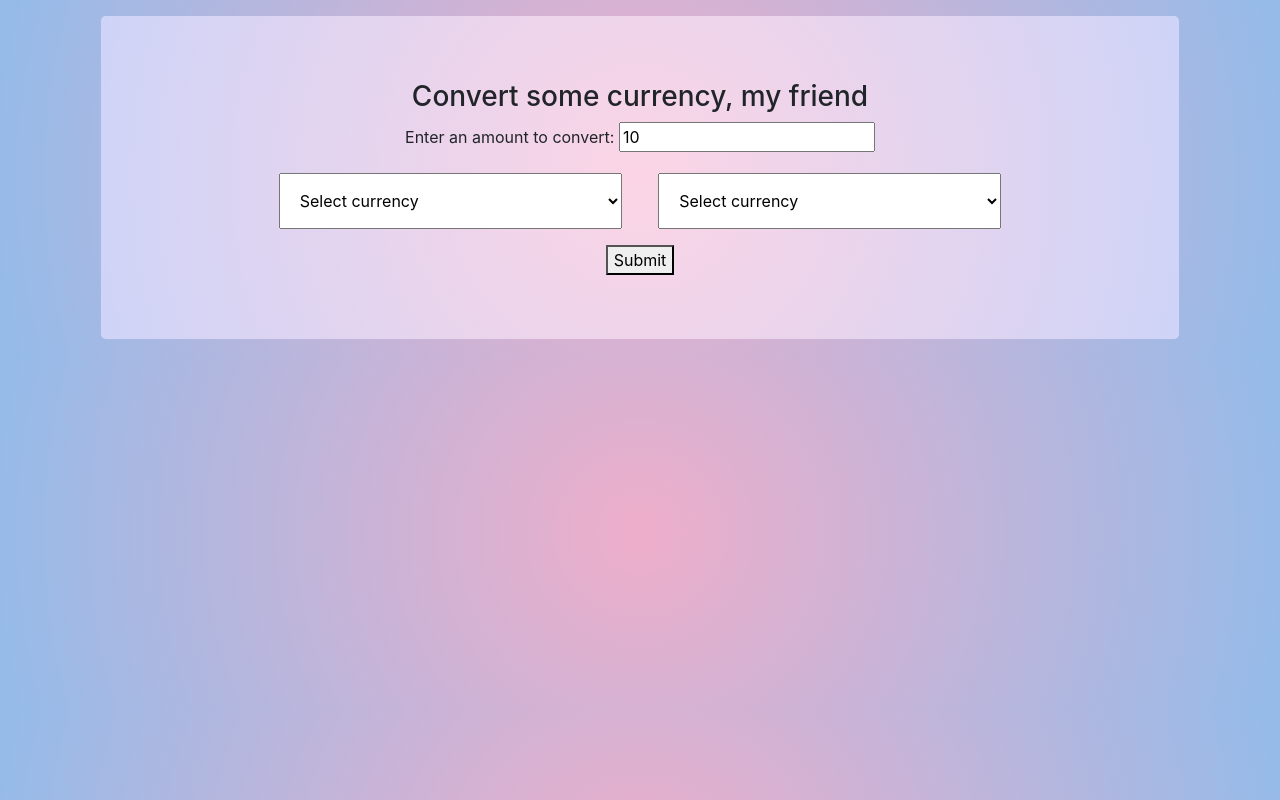
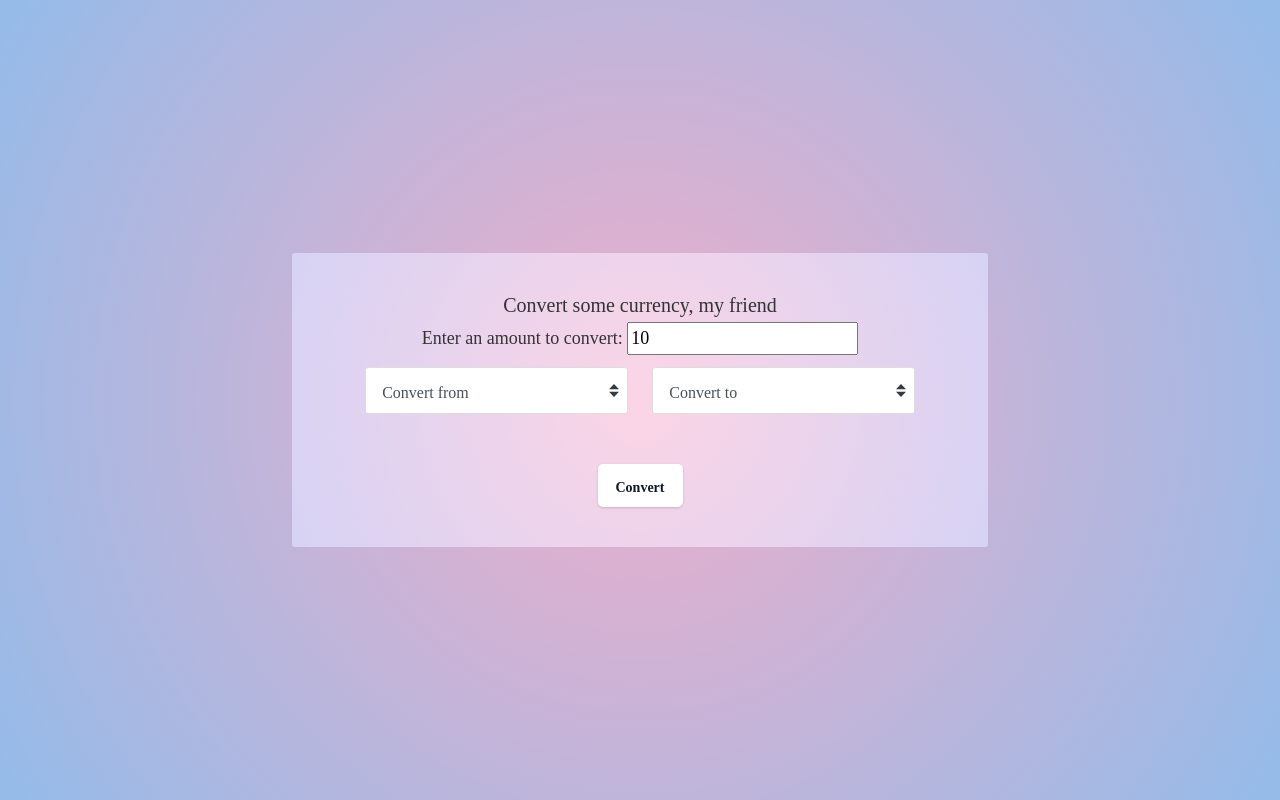
Before and after one commit to anton3ch/currency-exchange, a website built with webpack: page src/index.html in a window 1280 px wide. Built offline with nearby package versions, Linux system fonts and the light colour scheme.

Commit message:
add styling for dropdown and button

```diff
--- a/src/css/styles.css
+++ b/src/css/styles.css
@@ -1,4 +1,18 @@
+@import url('https://fonts.googleapis.com/css2?family=Noto+Serif+Oriya&display=swap');
+html {
+  height: 100%;
+  font-size: 62.5%;
+}
+
 body {
+  height: 100%;
+  display: flex;
+  align-items: center;
+  justify-content: center;
+  text-align: center;
+  font-size: 1.8rem;
+  color: #333;
+  font-family: 'Noto Serif Oriya', serif;
   background: rgb(238,174,202);
   background: radial-gradient(circle, rgba(238,174,202,1) 0%, rgba(148,187,233,1) 100%);
 }
@@ -11,3 +25,67 @@ body {
 .hidden {
   display: none;
 }
+
+
+
+
+/* CSS */
+.button-38 {
+  background-color: #FFFFFF;
+  border: 0;
+  border-radius: .5rem;
+  box-sizing: border-box;
+  color: #111827;
+  font-size: .875rem;
+  margin-top: 40px;
+  font-size: 1.4rem;
+  font-weight: 600;
+  line-height: 1.25rem;
+  padding: 1.25rem 1.8rem;
+  padding-top: 1.8rem;
+  text-align: center;
+  text-decoration: none #D1D5DB solid;
+  box-shadow: 0 1px 3px 0 rgba(0, 0, 0, 0.1), 0 1px 2px 0 rgba(0, 0, 0, 0.06);
+  cursor: pointer;
+  user-select: none;
+  -webkit-user-select: none;
+  touch-action: manipulation;
+}
+
+.button-38:hover {
+  background-color: rgb(249,250,251);
+}
+
+.button-38:focus {
+  outline: 2px solid transparent;
+  outline-offset: 2px;
+}
+
+.button-38:focus-visible {
+  box-shadow: none;
+}
+
+.custom-select {
+  -webkit-appearance: none;
+  -moz-appearance: none;
+  appearance: none;
+  height: 47px;
+  padding: 10px 38px 5px 16px !important;
+  width: 40%;
+  background-size: 10px;
+  transition: border-color .1s ease-in-out,box-shadow .1s ease-in-out;
+  border: 1px solid #ddd;
+  border-radius: 3px;
+}
+.custom-select:hover {
+  border: 1px solid #999;
+}
+.custom-select:focus {
+  border: 1px solid #999;
+  box-shadow: 0 3px 5px 0 rgba(0,0,0,.2);
+  outline: none;
+}
+
+.custom-select {
+  font-size: 1.6rem;
+}
--- a/src/index.html
+++ b/src/index.html
@@ -6,14 +6,14 @@
 <body class="container text-center">
 
   <form id="currency-exchange-form" class="jumbotron m-3">
-    <h3>Convert some currency, my friend</h3>
+    <h2>Convert some currency, my friend</h2>
 
     <label for="amount">Enter an amount to convert:</label>
     <input id="amount" type="number" value="10" min="1">
     <br>
 
-    <select id="currency-from" name="currency-from" class="p-3 m-3">
-      <option>Select currency</option>
+    <select id="currency-from" name="currency-from" class="custom-select p-3 m-3">
+      <option>Convert from</option>
       <option value="AFN">Afghan Afghani</option>
       <option value="ALL">Albanian Lek</option>
       <option value="DZD">Algerian Dinar</option>
@@ -168,8 +168,8 @@
       <option value="ZMK">Zambian Kwacha</option>
   </select>
 
-  <select id="currency-to" name="currency-to" class="p-3 m-3">
-    <option>Select currency</option>
+  <select id="currency-to" name="currency-to" class="custom-select p-3 m-3">
+    <option>Convert to</option>
       <option value="AFN">Afghan Afghani</option>
       <option value="ALL">Albanian Lek</option>
       <option value="DZD">Algerian Dinar</option>
@@ -324,7 +324,7 @@
       <option value="ZMK">Zambian Kwacha</option>
     </select>
     <br>
-    <button type="submit">Submit</button>
+    <button type="submit" class="button-38">Convert</button>
   </form>
   <div class="jumbotron m-3 hidden">
     <div id="output"></div>
```
